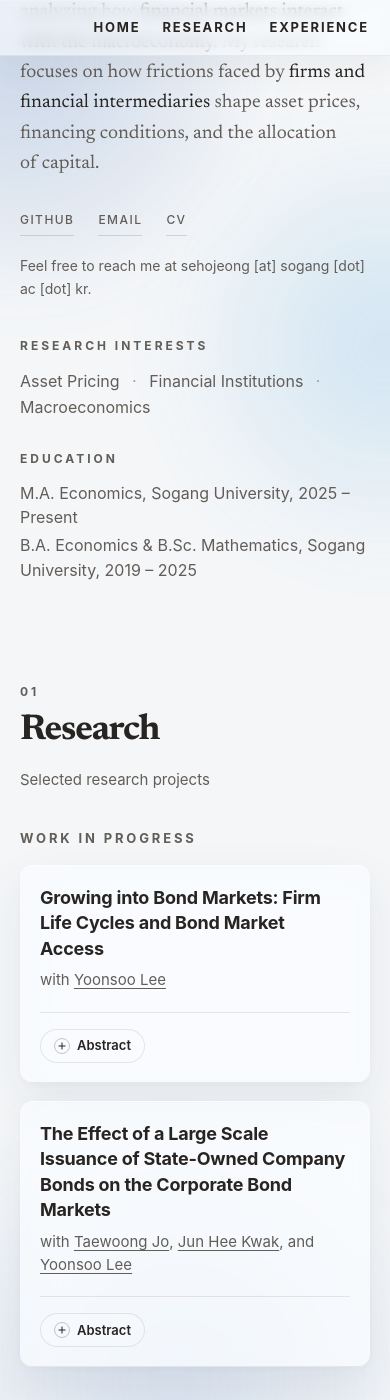
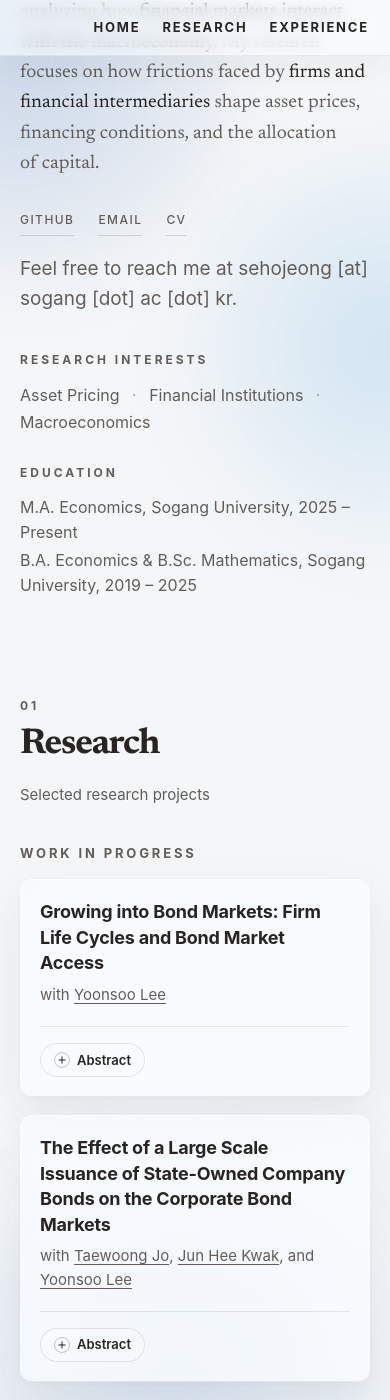
Before and after one commit to jeong-seho/jeong-seho.github.io, a Jekyll site: the page built from index.md, in a window 390 px wide and 1400 px high, scrolled down 564 px. Built offline with Jekyll 4.4.1, drawn with Linux system fonts in a browser that asks for light colours; some web fonts are replaced.

Commit message:
Update style.css

```diff
--- a/assets/css/style.css
+++ b/assets/css/style.css
@@ -380,12 +380,16 @@
     line-height: 1.5;
 }
 
+.home-intro,
+.home-contact {
+    font-size: 20px;
+}
+
 .home-intro {
     max-width: 64ch;
     margin: 30px 0 0;
     color: var(--text-muted);
     font-family: var(--font-display);
-    font-size: 20px;
     font-weight: 400;
     line-height: 1.6;
     font-optical-sizing: auto;
@@ -402,16 +406,13 @@
     margin: 18px 0 0;
     color: var(--text-muted);
     font-family: var(--font-sans);
-    font-size: 14px;
     font-weight: 400;
-    line-height: 1.65;
-    scroll-margin-top: 100px;
+    line-height: 1.6;
     overflow-wrap: anywhere;
 }
 
-.home-contact:focus-visible {
-    outline: 2px solid currentColor;
-    outline-offset: 5px;
+.home-email {
+    color: #253f68;
 }
 
 .home-photo-wrap {
@@ -966,6 +967,10 @@
 
     .home-intro {
         margin-top: 24px;
+    }
+
+    .home-intro,
+    .home-contact {
         font-size: 19px;
     }
 
```
